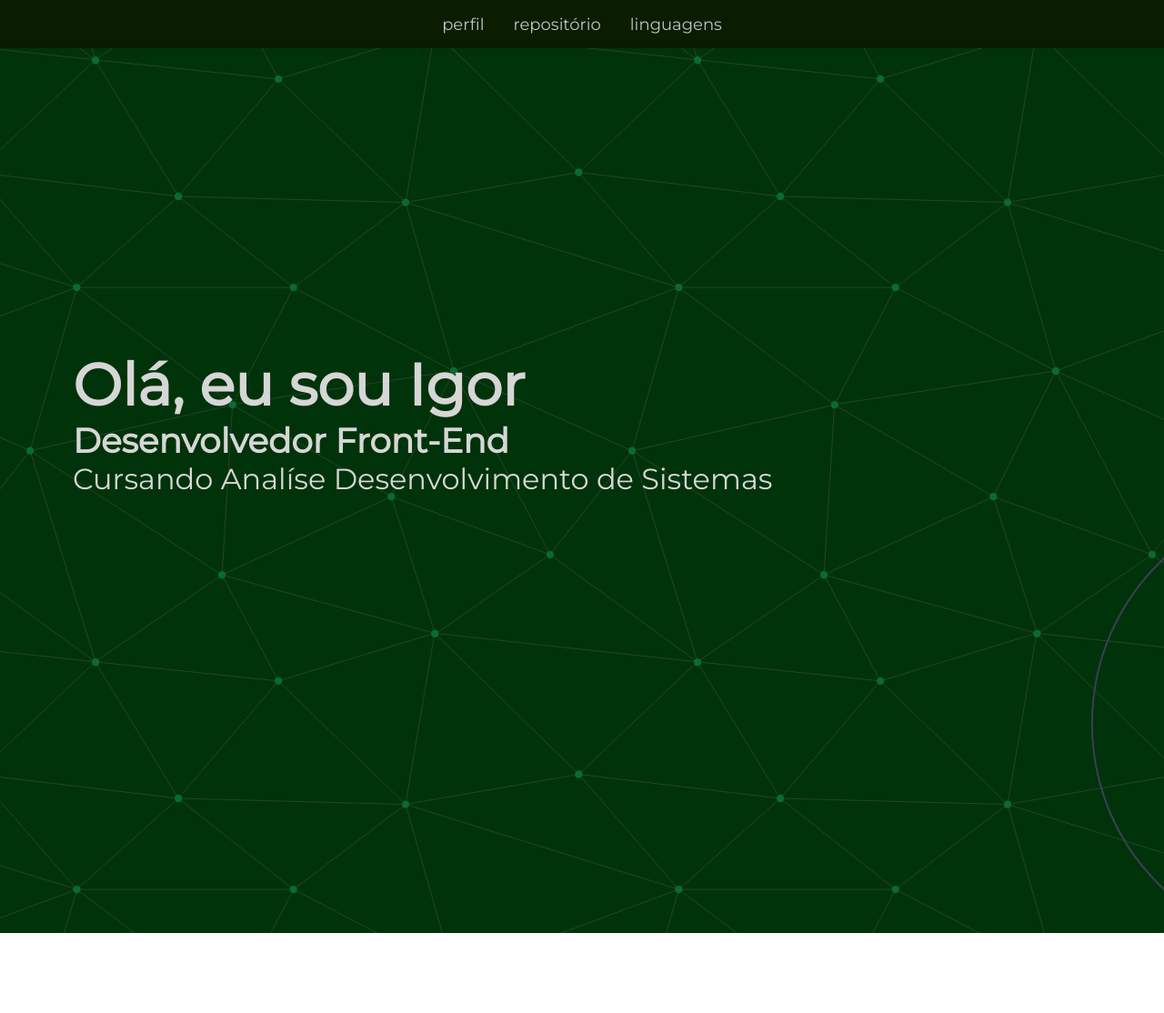
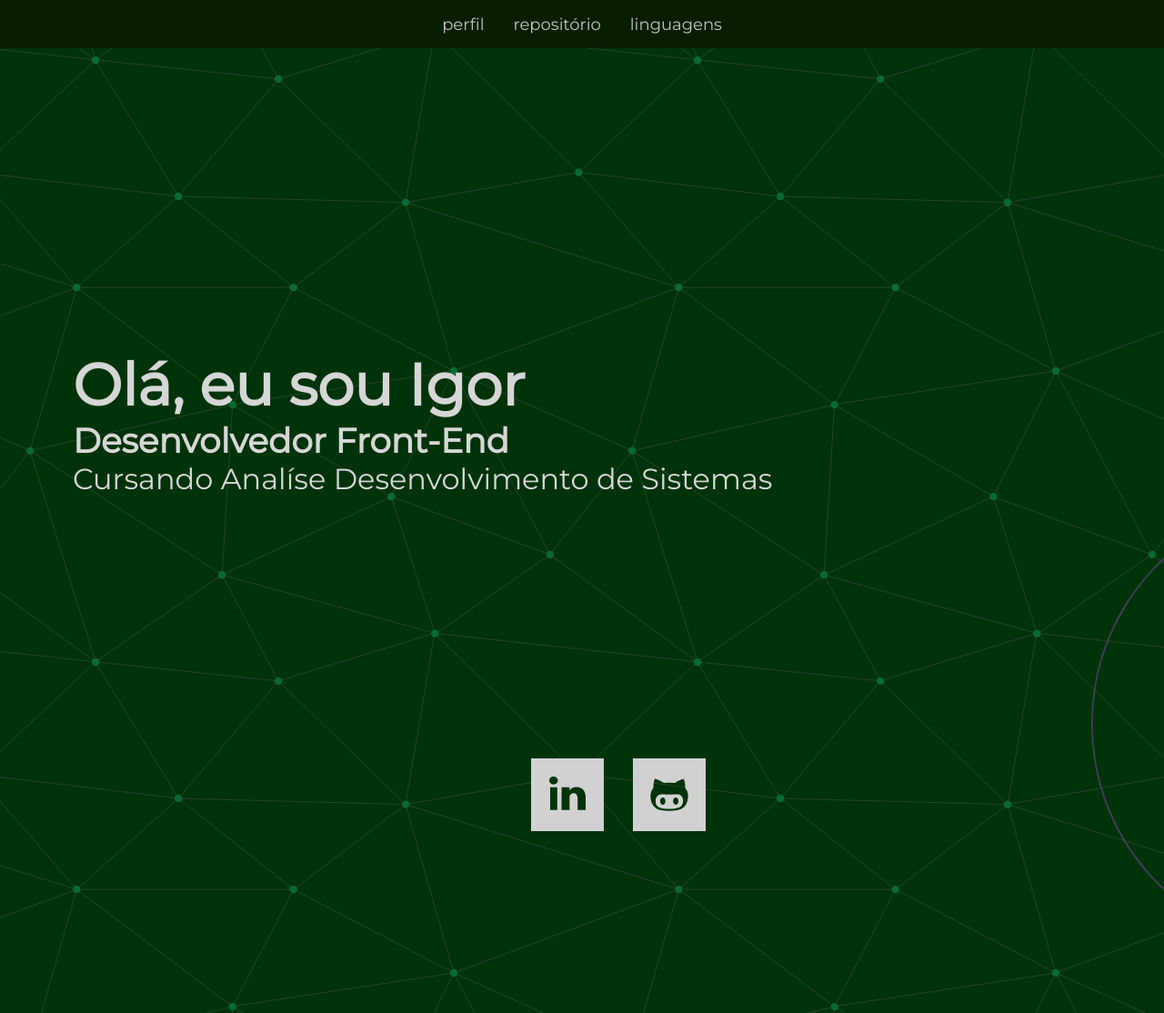
Before and after one commit to IgorRZ02/portfolio-igor, a plain HTML site: page index.html in a window 1280 px wide. Shown: the top 1114 px of the page at 91% size. Drawn offline with Linux system fonts and the light colour scheme.

Commit message:
quinto commit

```diff
--- a/index.html
+++ b/index.html
@@ -27,6 +27,13 @@
     <section class="programador">
         <img src="assets/img/undraw_male_avatar_g98d.svg" alt="programador">
     </section>
+    <div>
+        <ul class="redes-sociais">
+            <li> <a href="3"> <img src="assets/img/linkedin-svgrepo-com.svg" alt="linkedin"></a>
+            </li>
+            <li> <a href="#"><img src="assets/img/github-svgrepo-com.svg" alt="github"></a> </li>
+        </ul>
+    </div>
 </main>
 <section id="repositório" class="white-bg">
     <div class="main-repositories">
--- a/style.css
+++ b/style.css
@@ -81,3 +81,12 @@
     max-height: 20rem;
     max-width: auto;
 }
+
+.redes-sociais img {
+    display: flex;
+    height: 5rem;
+    width: auto;
+    padding-top: 18rem;
+    padding-bottom: 0;
+    filter: invert(82%)
+}
```
